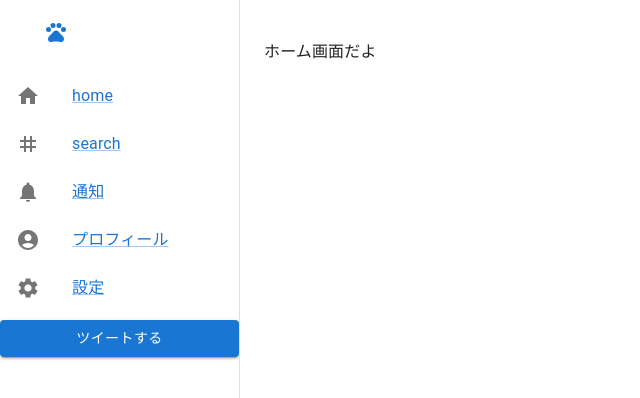
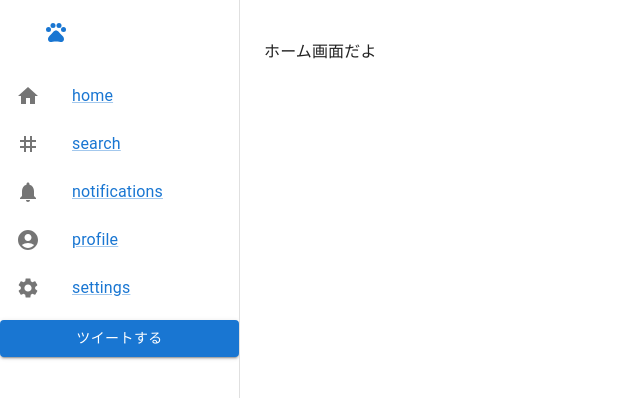
Before and after one commit to sayanok/zetter, a JavaScript app in the folder front/: page / in a window 1280 px wide. Shown: the top 398 px of the page, without its empty margins (0-640 px from the left). Built offline with nearby package versions, Linux system fonts and the light colour scheme.

Commit message:
modify サイドバーのリンクを修正した

```diff
--- a/front/src/components/Sidebar.js
+++ b/front/src/components/Sidebar.js
@@ -15,6 +15,33 @@ import AccountCircleIcon from '@mui/icons-material/AccountCircle';
 import SettingsIcon from '@mui/icons-material/Settings';
 
 const drawerWidth = 240;
+const listContents = [
+    {
+        href: '/',
+        iconComponent: <HomeIcon />,
+        text: 'home',
+    },
+    {
+        href: '/search',
+        iconComponent: <TagIcon />,
+        text: 'search',
+    },
+    {
+        href: '/notifications',
+        iconComponent: <NotificationsIcon />,
+        text: 'notifications',
+    },
+    {
+        href: '/userid',
+        iconComponent: <AccountCircleIcon />,
+        text: 'profile',
+    },
+    {
+        href: '/settings',
+        iconComponent: <SettingsIcon />,
+        text: 'settings',
+    },
+];
 
 export function Sidebar() {
     return (
@@ -37,47 +64,14 @@ export function Sidebar() {
                 </Button>
             </Toolbar>
             <List>
-                {/* TODO: もっとシンプルにかけそう map使う */}
-                <Link href="/">
-                    <ListItem button>
-                        <ListItemIcon>
-                            <HomeIcon />
-                        </ListItemIcon>
-                        <ListItemText primary="home" />
-                    </ListItem>
-                </Link>
-                <Link href="/search">
-                    <ListItem button>
-                        <ListItemIcon>
-                            <TagIcon />
-                        </ListItemIcon>
-                        <ListItemText primary="search" />
-                    </ListItem>
-                </Link>
-                <Link href="/notifications">
-                    <ListItem button>
-                        <ListItemIcon>
-                            <NotificationsIcon />
-                        </ListItemIcon>
-                        <ListItemText primary="通知" />
-                    </ListItem>
-                </Link>
-                <Link href="/userid">
-                    <ListItem button>
-                        <ListItemIcon>
-                            <AccountCircleIcon />
-                        </ListItemIcon>
-                        <ListItemText primary="プロフィール" />
-                    </ListItem>
-                </Link>
-                <Link href="/settings">
-                    <ListItem button>
-                        <ListItemIcon>
-                            <SettingsIcon />
-                        </ListItemIcon>
-                        <ListItemText primary="設定" />
-                    </ListItem>
-                </Link>
+                {listContents.map((content) => (
+                    <Link href={content.href}>
+                        <ListItem button>
+                            <ListItemIcon>{content.iconComponent}</ListItemIcon>
+                            <ListItemText primary={content.text} />
+                        </ListItem>
+                    </Link>
+                ))}
             </List>
             <Button variant="contained">ツイートする</Button>
         </Drawer>
```
